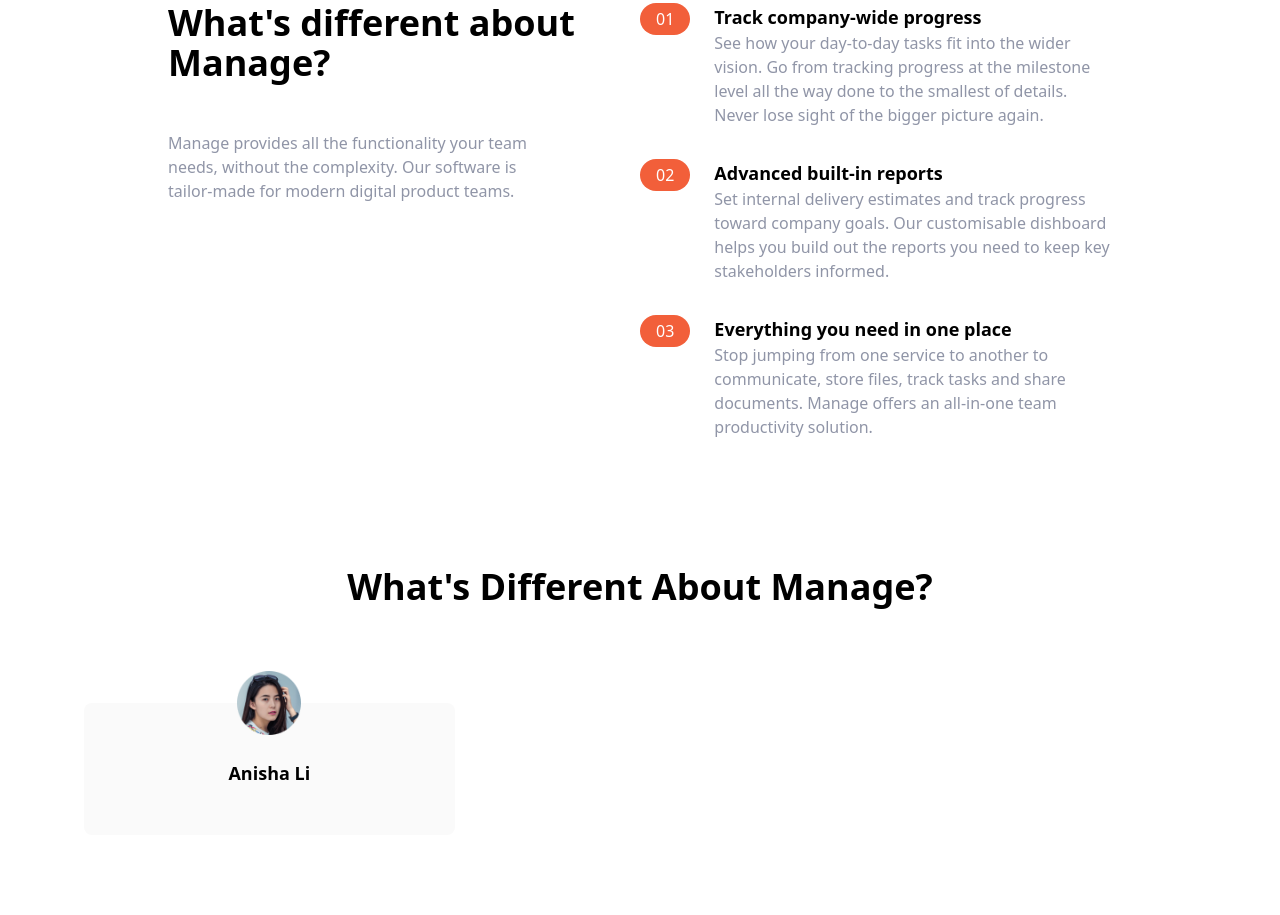
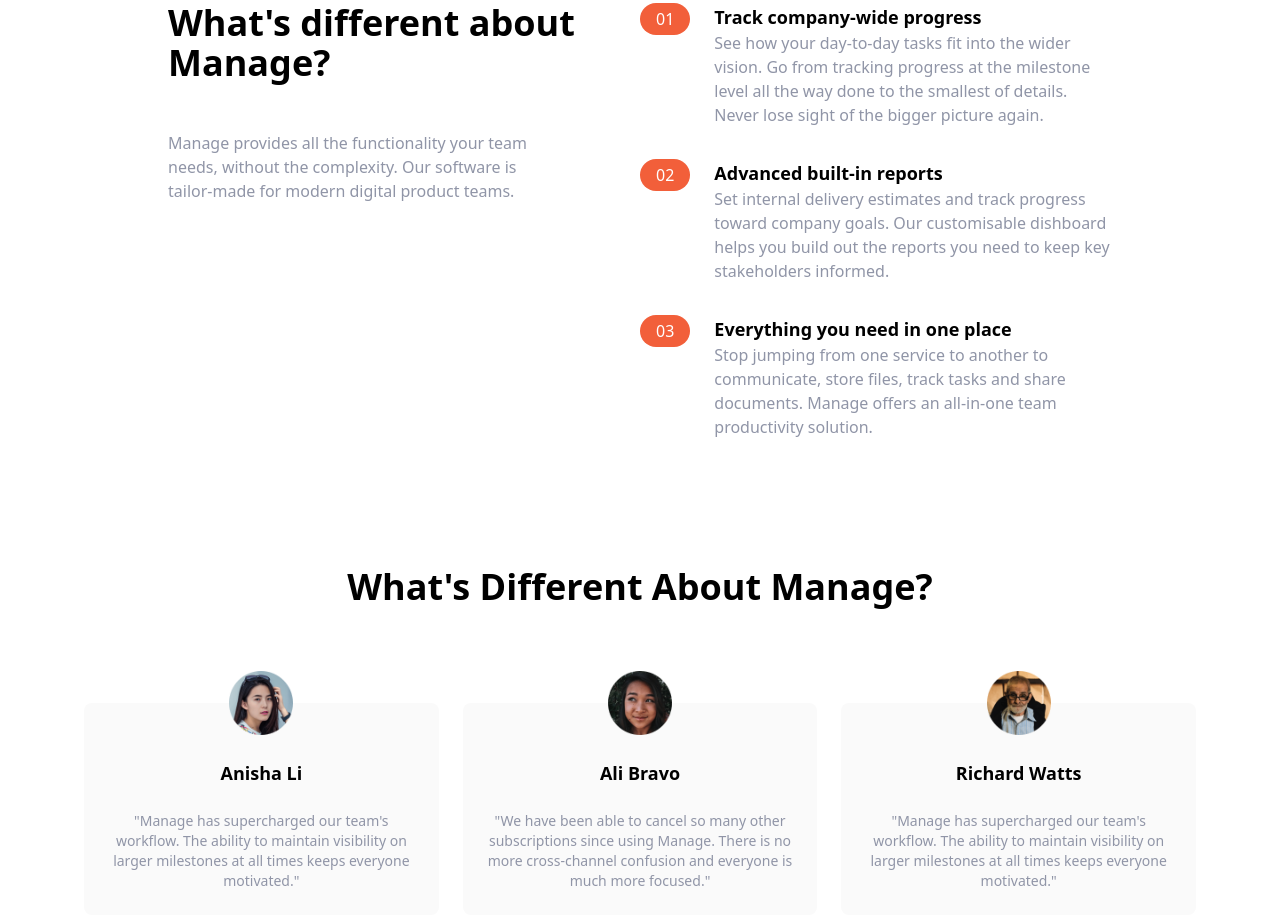
Before and after one commit to gulshan25/tailwind_manage_landing_page, a website: page index.html in a window 1280 px wide. Shown: the part 589-1504 px from the top of the page. Before the commit the page ends 1424 px from the top, so only its background shows below. Drawn offline with Linux system fonts and the light colour scheme.

Commit message:
tailwind manage landing page

```diff
--- a/index.html
+++ b/index.html
@@ -180,7 +180,35 @@
           >
             <img src="img/avatar-anisha.png" class="w-16 -mt-14" alt="" />
             <h5 class="text-lg font-bold">Anisha Li</h5>
-            <p class="text-sm text-darkGrayishBlue"></p>
+            <p class="text-sm text-darkGrayishBlue">
+              "Manage has supercharged our team's workflow. The ability to
+              maintain visibility on larger milestones at all times keeps
+              everyone motivated."
+            </p>
+          </div>
+          <!-- Testimonial 2 -->
+          <div
+            class="md:flex hidden flex-col items-center p-6 space-y-6 rounded-lg bg-veryLightGray md:w-1/3"
+          >
+            <img src="img/avatar-ali.png" class="w-16 -mt-14" alt="" />
+            <h5 class="text-lg font-bold">Ali Bravo</h5>
+            <p class="text-sm text-darkGrayishBlue">
+              "We have been able to cancel so many other subscriptions since
+              using Manage. There is no more cross-channel confusion and
+              everyone is much more focused."
+            </p>
+          </div>
+          <!-- Testimonial 3 -->
+          <div
+            class="md:flex hidden flex-col items-center p-6 space-y-6 rounded-lg bg-veryLightGray md:w-1/3"
+          >
+            <img src="img/avatar-richard.png" class="w-16 -mt-14" alt="" />
+            <h5 class="text-lg font-bold">Richard Watts</h5>
+            <p class="text-sm text-darkGrayishBlue">
+              "Manage has supercharged our team's workflow. The ability to
+              maintain visibility on larger milestones at all times keeps
+              everyone motivated."
+            </p>
           </div>
         </div>
       </div>
```
